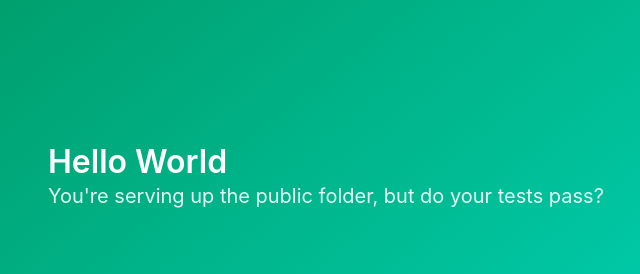
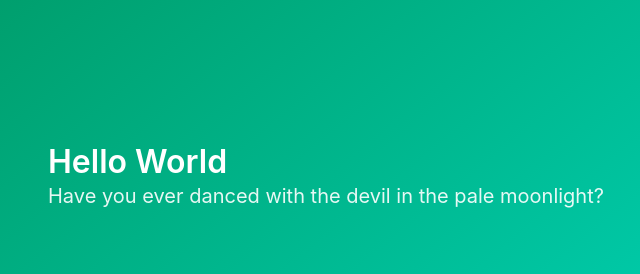
Before and after one commit to bbenoi01/startnow-ops200-deliver-it-well, a plain HTML site: page public/index.html in a window 1280 px wide. Shown: the top 274 px of the page, 24-664 px from the left. Drawn offline with nearby package versions, Linux system fonts and the light colour scheme.

Commit message:
added test

```diff
--- a/public/index.html
+++ b/public/index.html
@@ -1,5 +1,6 @@
 <!DOCTYPE html>
 <html lang="en">
+
 <head>
     <meta charset="UTF-8">
     <meta name="viewport" content="width=device-width, initial-scale=1.0">
@@ -7,16 +8,18 @@
     <title>Hello World</title>
     <link rel="stylesheet" href="https://cdnjs.cloudflare.com/ajax/libs/bulma/0.5.1/css/bulma.min.css">
 </head>
+
 <body>
 
     <section class="hero is-medium is-primary is-bold">
         <div class="hero-body">
             <div class="container">
                 <h1 class="title">Hello World</h1>
-      <h2 class="subtitle">You're serving up the public folder, but do your tests pass?</h2>
+                <h2 class="subtitle">Have you ever danced with the devil in the pale moonlight?</h2>
             </div>
         </div>
     </section>
     <script src="main.js"></script>
 </body>
+
 </html>
```
Also changed, not shown: tests/server.spec.js (+10 -0 lines). Lines whose indentation alone changed are shown as unchanged.
